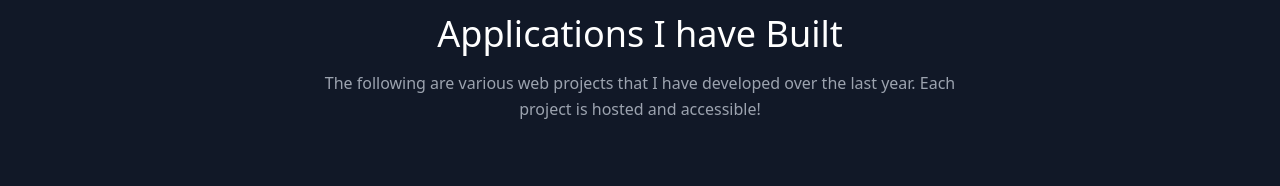
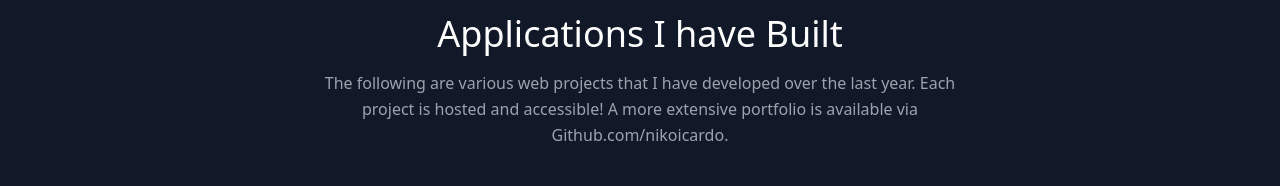
Before and after one commit to NikoIcardo/my-portfolio, a React (Create React App) app: page / in a window 1280 px wide. Shown: the part 614-800 px from the top of the page. Built offline with nearby package versions, Linux system fonts and the light colour scheme.

Commit message:
Added a github link

```diff
--- a/src/components/Projects.js
+++ b/src/components/Projects.js
@@ -14,7 +14,7 @@ const Projects = () => {
           </h1>
           <p className="lg:w-2/3 mx-auto leading-relaxed text-base">
             The following are various web projects that I have developed over the last year.
-            Each project is hosted and accessible!
+            Each project is hosted and accessible! A more extensive portfolio is available via <a href="https://www.github.com/nikoicardo">Github.com/nikoicardo</a>.
           </p>
         </div>
         <div className="flex flex-wrap -m-4">
```
